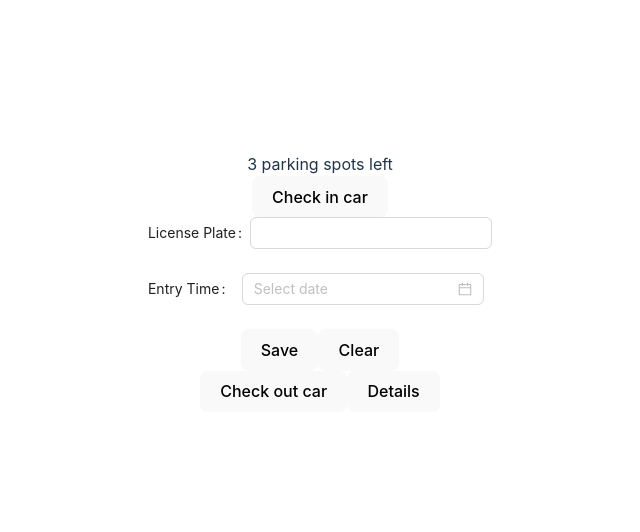
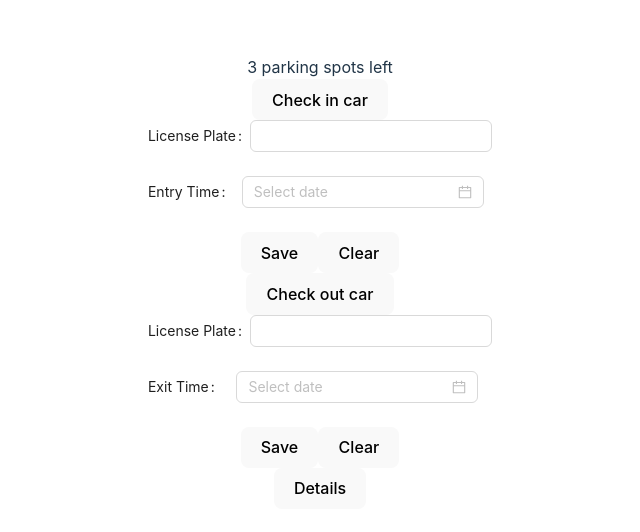
Before and after one commit to decaf12/parking-garage, a React (Vite) app: page / in a window 1280 px wide. Shown: the part 118-650 px from the top of the page, without its empty margins (320-960 px from the left). Built offline with nearby package versions, Linux system fonts and the light colour scheme.

Commit message:
reuse ParkingForm for check out form

```diff
--- a/src/App.tsx
+++ b/src/App.tsx
@@ -18,6 +18,13 @@ function App() {
         })}
       />
       <button>Check out car</button>
+      <ParkingForm
+        timestampLabel='Exit Time'
+        getSubmissionResult={(payload) => dispatch({
+          type: GarageUpdate.CHECK_OUT,
+          payload,
+        })}
+      />
       <button>Details</button>
     </>
   )
```
